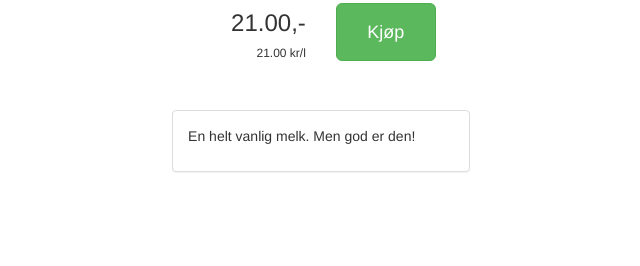
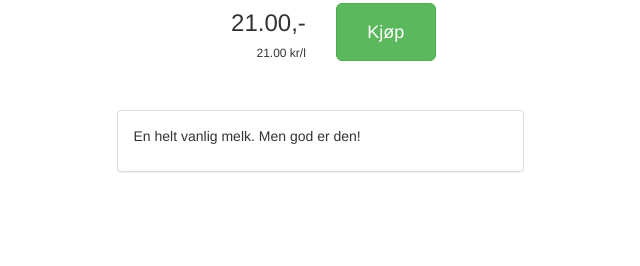
Before and after one commit to orhels/FoodDay, a Django app: page /product/2/ in a window 1280 px wide. Shown: the part 534-800 px from the top of the page, without its empty margins (210-850 px from the left). Run offline with Django 3.2, Linux system fonts and the light colour scheme; data comes from the database, SQL or seed files in the repository; data that the repository does not hold is empty; some libraries are stand-ins or nearby versions.

Commit message:
Increased the size of the product description field

```diff
--- a/Products/templates/product_detail.html
+++ b/Products/templates/product_detail.html
@@ -29,7 +29,7 @@
             </div>
 
             <div class="row big-top-margins">
-                <div class="col-sm-offset-2 col-sm-8 col-md-offset-3 col-md-6 col-lg-offset-3 col-lg-6">
+                <div class="col-xs-12 col-sm-12 col-md-offset-1 col-md-10 col-lg-offset-2 col-lg-8">
                     <div class="panel panel-default">
                         <div class="panel-body">
                             <p>{{ product.description }}</p>
```
